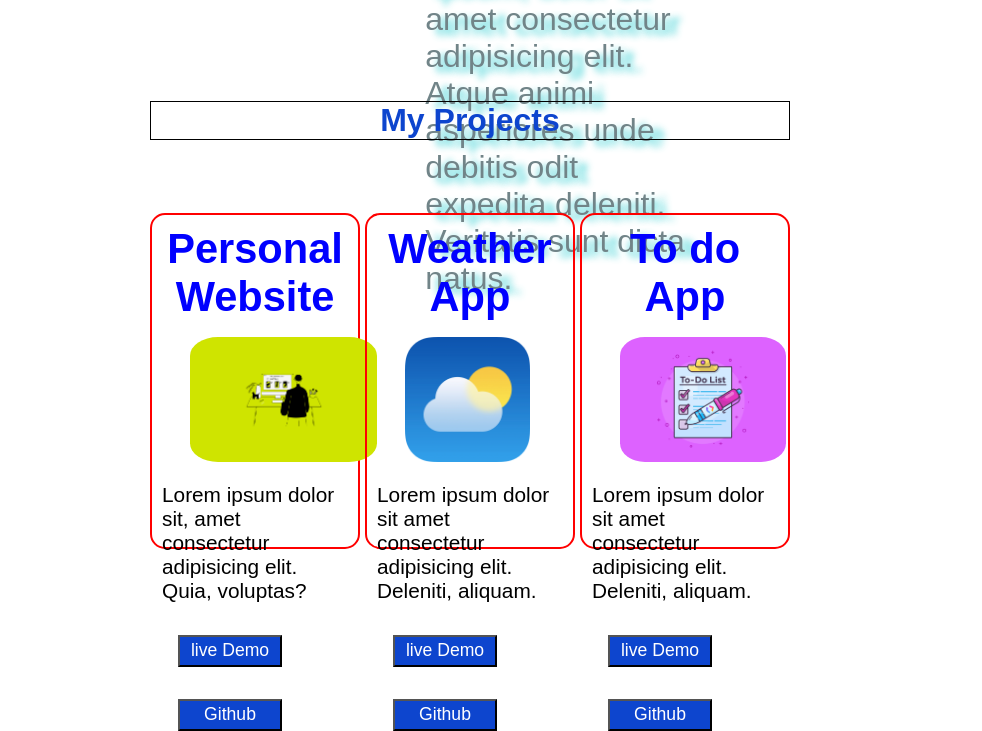
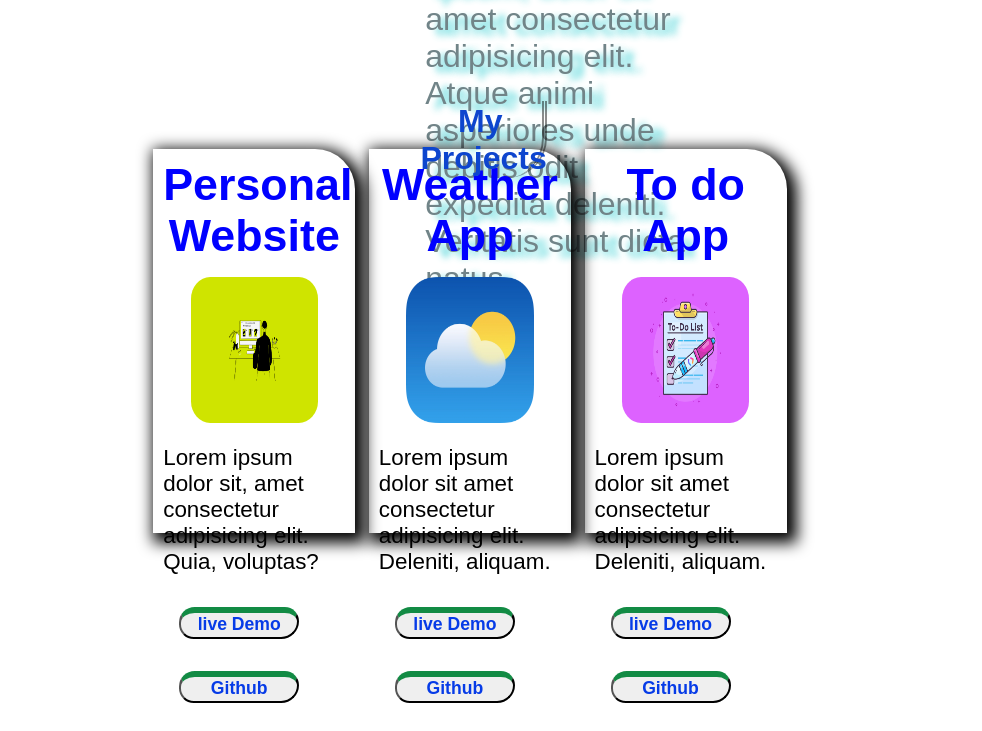
Before and after one commit to atef0212/Folio, a website: page index.html in a window 1280 px wide. Shown: the part 1872-2603 px from the top of the page, 298-1280 px from the left. After the commit the page ends 2575 px from the top, so only its background shows below. Drawn offline with Linux system fonts and the light colour scheme; a web font is replaced by a local one.

Commit message:
My projects is stylied

```diff
--- a/style.css
+++ b/style.css
@@ -47,8 +47,8 @@ ul li {
   transition: 3s;
 }
 ul a:hover {
-  color: blue;
-  background-color: rgb(155, 107, 49);
+  color: rgb(37, 216, 14);
+  background-color: rgb(197, 183, 166);
   border-radius: 10px;
 }
 a:visited {
@@ -154,12 +154,10 @@ header p::first-line {
   box-shadow: -2px -1px 11px 9px #8cacff;
   height: 50em;
   width: 43vw;
-  transform: 3s ease all;
+  transform: 1s ease all;
 }
 .main:hover {
   translate: 300px;
-  rotate: 30deg;
-  scale: 0.5;
 }
 .mainP {
   float: right;
@@ -213,35 +211,58 @@ th:nth-child(odd) {
   flex-direction: row;
   align-items: center;
   border: 2px hidden black;
-  gap: 5px;
-  height: 70%;
+
+  gap: 7px;
+  height: 60%;
   width: 50%;
   position: relative;
   left: 35%;
 }
 .projects .pro {
   color: #0d45ce;
-  border: 1px solid black;
-  width: 100%;
+  padding: 0.1rem;
+  /* border-bottom: 4px rgb(49, 141, 46) dotted; */
+  width: 20%;
+  margin-left: 2rem;
   position: absolute;
   top: 0;
+  left: 37%;
   text-align: center;
+  font-size: 2rem;
+  transition: 1s ease all;
+  border-right: 5px double rgba(0, 0, 0, 0.45);
+  border-radius: 0px 0px 40px 40px;
+}
+.pro:hover {
+  color: green;
+  background-color: #8cacff;
+  translate: 1rem;
 }
 .project {
   padding: 10px;
-  border: 2px solid red;
-  border-radius: 15px;
-  height: 60%;
+  /* border: 2px solid rgb(32, 28, 28);
+  border-radius: 15px; */
+  height: 80%;
   width: 31%;
+  margin: 0.2rem;
   flex-grow: 1;
-  font-size: 1.3rem;
+  font-size: 1.4rem;
+  box-shadow: 5px 5px 15px 5px #000000;
+  transition: 2s ease all;
+  -webkit-border-radius: 0px 40px 0px 0px;
+  -moz-border-radius: 0px 40px 0px 0px;
+  border-radius: 0px 40px 0px 0px;
+}
+.project:hover {
+  translate: 1rem;
+  background-color: #8cacff;
 }
 .prohead {
   text-align: center;
   color: blue;
 }
 .proimg {
-  width: fit-content;
+  width: 70%;
   height: 40%;
   border-radius: 15%;
   margin-left: 15%;
@@ -249,11 +270,15 @@ th:nth-child(odd) {
   margin-bottom: 1rem;
 }
 .btnpro {
-  width: 6.5rem;
+  cursor: pointer;
+  width: 7.5rem;
   height: 2rem;
   font-size: 1.1rem;
-  color: white;
-  background-color: #0d45ce;
+  color: rgb(6, 59, 231);
+  /* background-color: #0d45ce; */
   margin-left: 1rem;
   margin-top: 2rem;
+  border-top: 6px inset rgb(29, 223, 110);
+  border-radius: 30px 27px 34px 28px;
+  font-weight: bold;
 }
```
